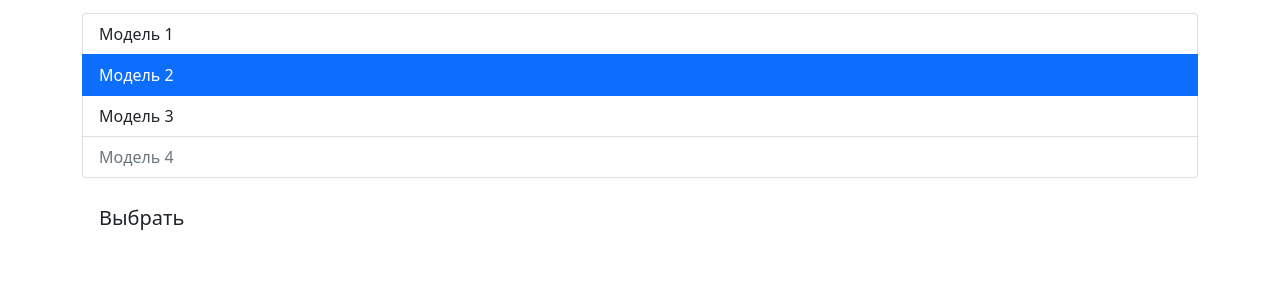
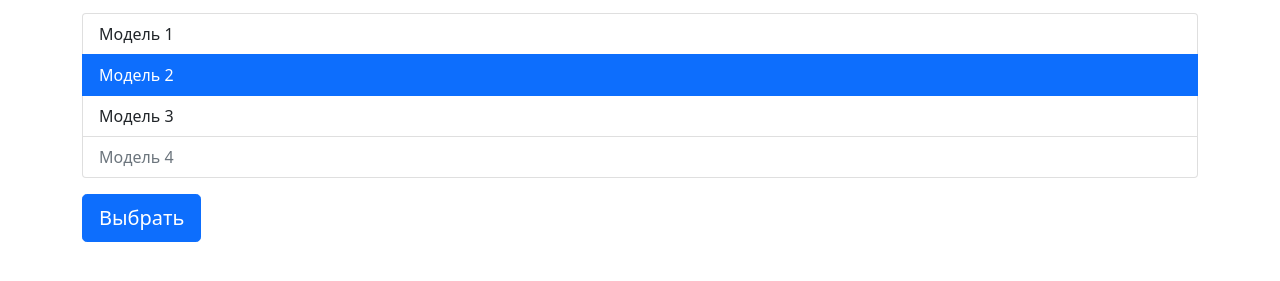
Before and after one commit to joe-the-coder/tech-pages, a plain HTML site: page index.html in a window 1280 px wide. Shown: the part 89-370 px from the top of the page. Drawn offline with nearby package versions, Linux system fonts and the light colour scheme.

Commit message:
Update index.html

```diff
--- a/index.html
+++ b/index.html
@@ -23,7 +23,7 @@
                     <button type="button" class="list-group-item list-group-item-action" disabled>Модель 4</button>
                 </div>
                 <p></p>
-                    <button type="button" class="btn btn-lg btn-block">Выбрать</button>
+                    <button type="button" class="btn btn-primary btn-lg btn-block">Выбрать</button>
             </div>
         </div>
     </div>
```
